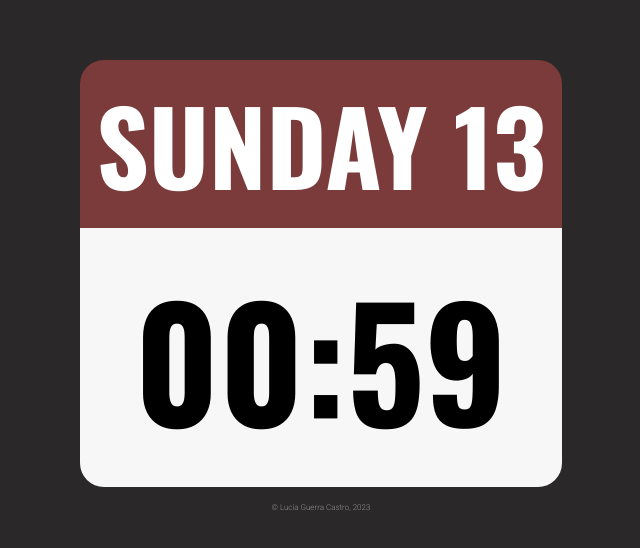
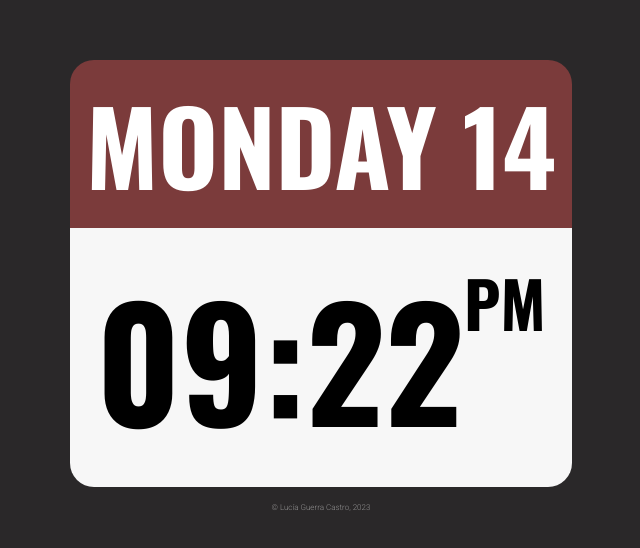
Before and after one commit to luciaguerra/digital-clock, a plain HTML site: page index.html in a window 1280 px wide. Shown: the part 106-654 px from the top of the page, without its empty margins (319-959 px from the left). Drawn offline with nearby package versions, Linux system fonts and the light colour scheme.

Commit message:
added styles and functionality

```diff
--- a/css/style.css
+++ b/css/style.css
@@ -52,10 +52,20 @@ p {
     padding: 0.5rem 1rem;
 }
 
+#day {
+    text-transform: uppercase;
+}
+
 .clock {
     padding: 1rem;
     flex-direction: row;
     background-color: var(--clock-color)
+}
+
+#ampm {
+    font-size: 5vw;
+    position: relative;
+    top: 0.7rem;
 }
 
 .credit {
--- a/index.html
+++ b/index.html
@@ -10,12 +10,13 @@
     <div class="container">
         <div class="digital-clock">
             <div class="calendar">
-                <h1 class="day">SUNDAY 13</h1>
+                <h1 id="day">SUNDAY 13</h1>
             </div>
             <div class="clock">
-                <p class="hours">00</p>
-                <p class="bar">:</p>
-                <p class="minutes">59</p>
+                <p id="hours">00</p>
+                <p id="bar">:</p>
+                <p id="minutes">59</p>
+                <p id="ampm">AM</p>
             </div>
         </div>
     </div>
--- a/js/script.js
+++ b/js/script.js
@@ -0,0 +1,23 @@
+window.addEventListener("load", calculateTime);
+
+function calculateTime() {
+    let date = new Date();
+    let dayNumber = date.getDay();
+    let dayDate = date.getDate();
+    let hours = date.getHours();
+    let minutes = date.getMinutes();
+    let ampm = hours >= 12 ? "PM" : "AM";
+    let dayNames = ["Sunday", "Monday", "Tuesday", "Wednesday", "Thursday", "Friday", "Saturday"];
+
+    hours = hours % 12;
+    hours = hours ? hours : "12";
+    hours = hours < 10 ? "0" + hours : hours;
+    minutes = minutes < 10 ? "0" + minutes : minutes;
+
+    document.getElementById("day").innerHTML = `${dayNames[dayNumber]} ${dayDate}`;
+    document.getElementById("hours").innerHTML = hours;
+    document.getElementById("minutes").innerHTML = minutes;
+    document.getElementById("ampm").innerHTML = ampm;
+
+    setTimeout(calculateTime, 200);
+}
```
